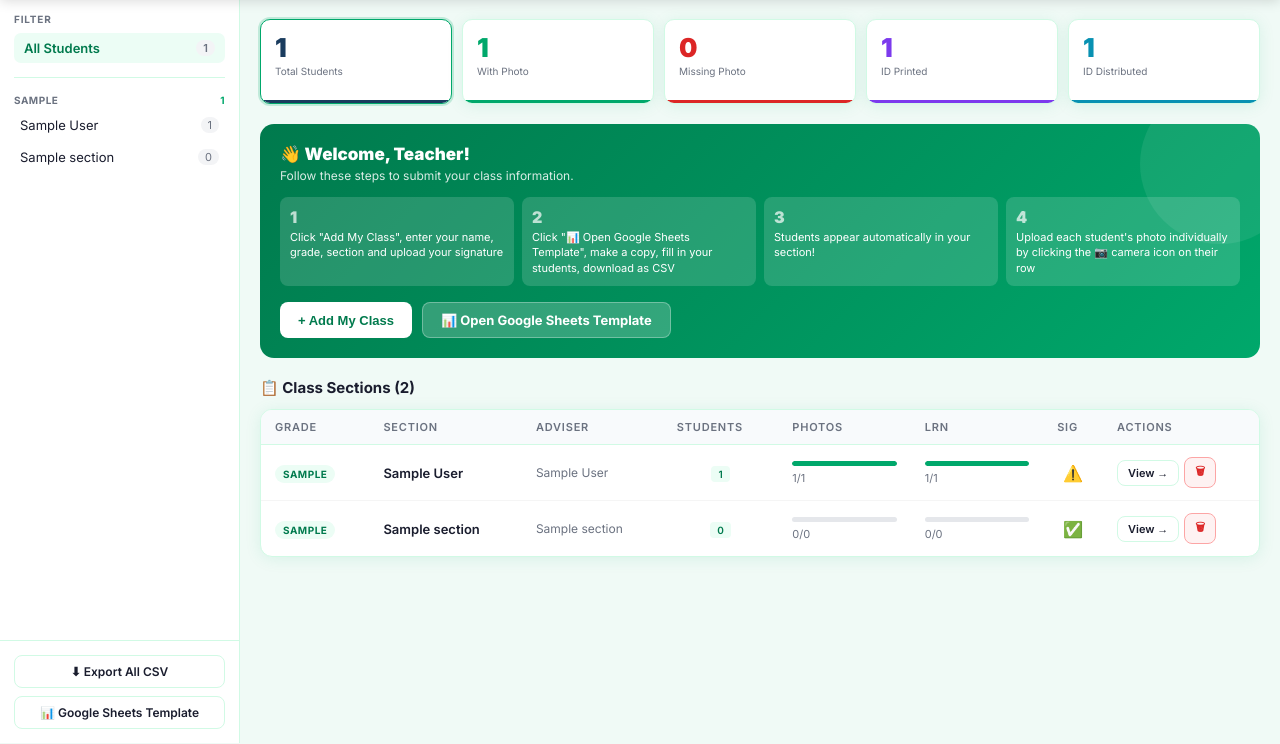
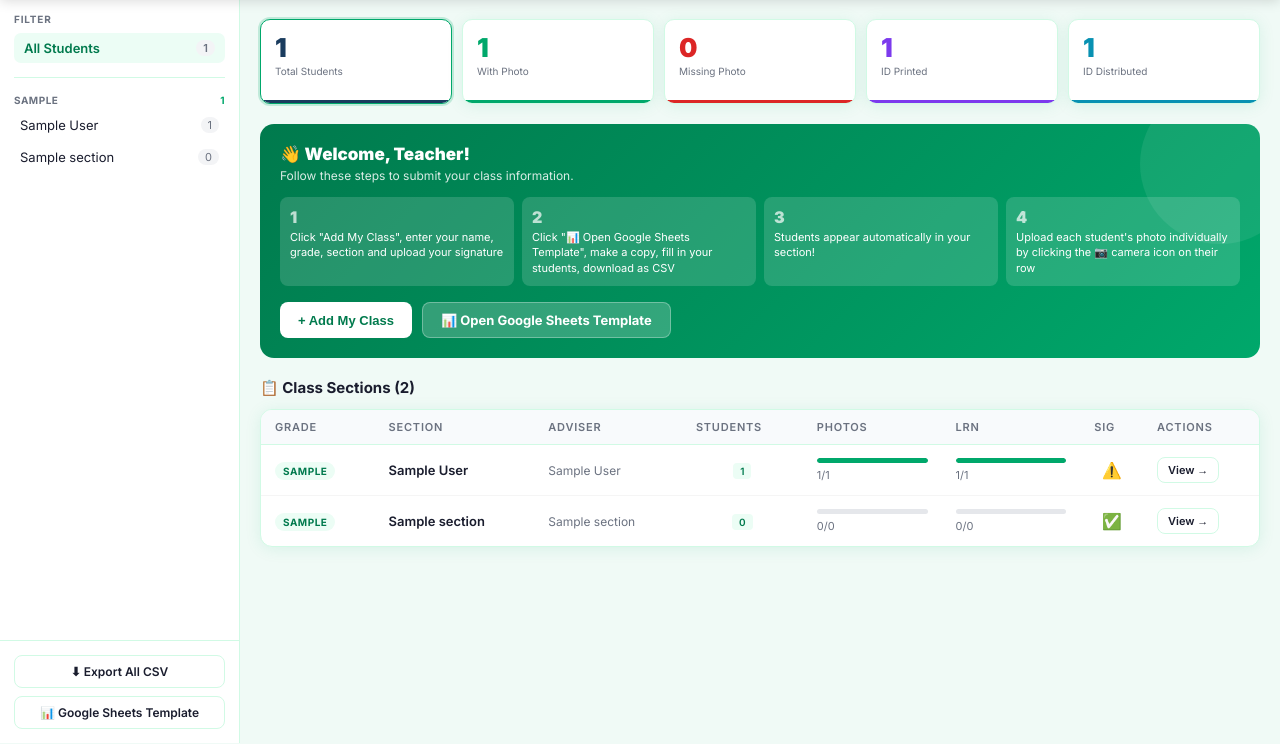
Before and after one commit to CharmeineC/ces-teacher-portal, a Flask app: page / in a window 1280 px wide. Shown: the part 56-800 px from the top of the page. Run offline with Flask 3, Linux system fonts and the light colour scheme; tables that the repository leaves empty hold one stand-in row (values such as "Sample post"); some libraries are stand-ins or nearby versions.

Commit message:
Update index.html

```diff
--- a/templates/index.html
+++ b/templates/index.html
@@ -353,18 +353,7 @@ body{background:var(--bg);color:var(--text);font-family:'Inter',sans-serif;min-h
           </td>
           <td style="text-align:center;font-size:16px">{{ '✅' if sec.adviser_signature else '⚠️' }}</td>
           <td>
-            <div style="display:flex;gap:5px;align-items:center">
-              <a href="/section/{{ sec.grade }}/{{ sec.section_name }}" class="btn btn-outline btn-sm">View →</a>
-              {% if is_admin %}
-              <form method="POST" action="/delete_section/{{ sec.grade }}/{{ sec.section_name }}"
-                    onsubmit="return confirm('Delete {{ sec.grade }} - {{ sec.section_name }} and ALL its students? This cannot be undone.')">
-                <button type="submit" class="btn btn-sm btn-red">🗑</button>
-              </form>
-              {% else %}
-              <button type="button" class="btn btn-sm btn-red"
-                onclick="openPinModal('section','{{ sec.grade }}','{{ sec.section_name }}','')">🗑</button>
-              {% endif %}
-            </div>
+            <a href="/section/{{ sec.grade }}/{{ sec.section_name }}" class="btn btn-outline btn-sm">View →</a>
           </td>
         </tr>
         {% endif %}
```
